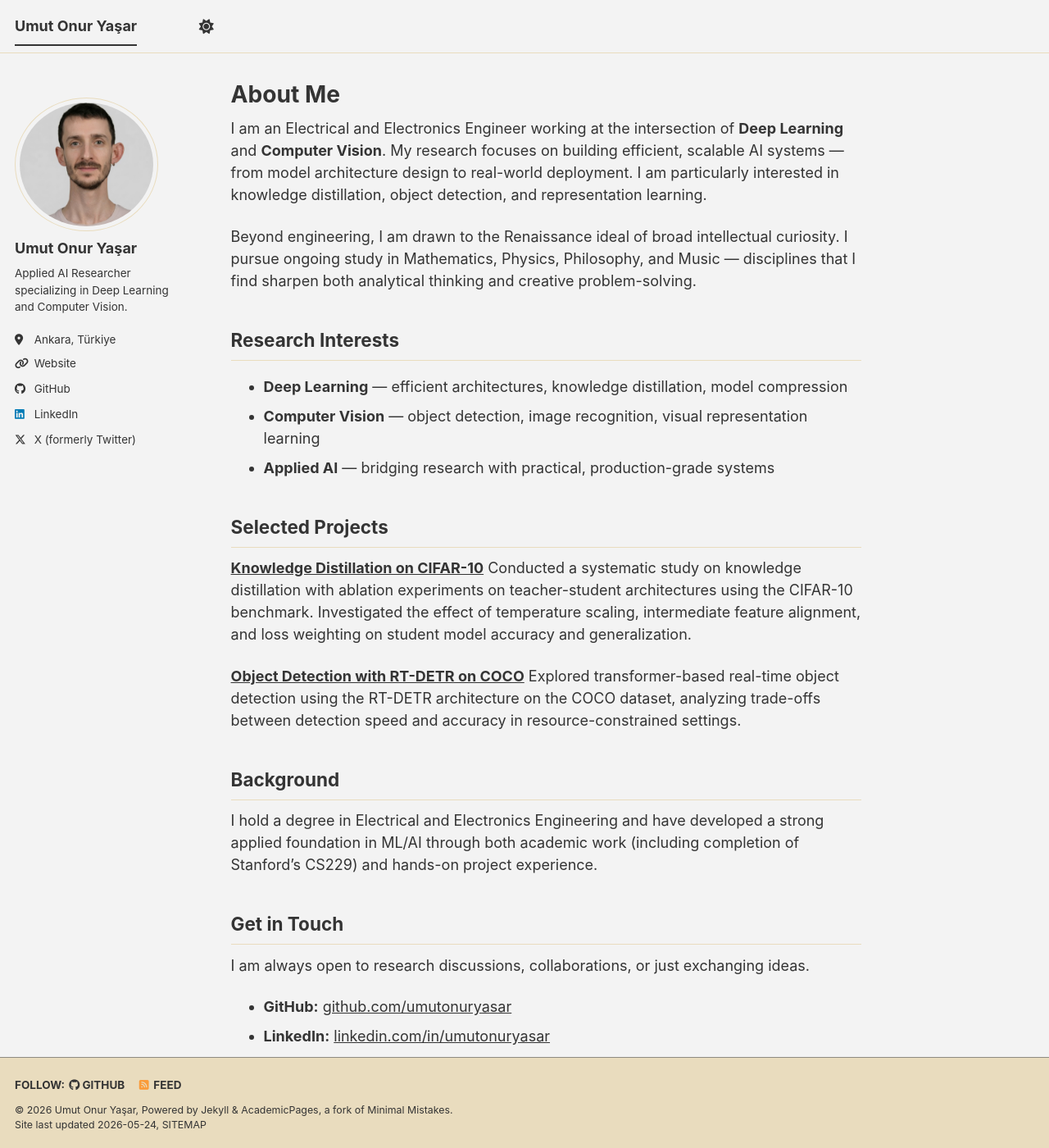
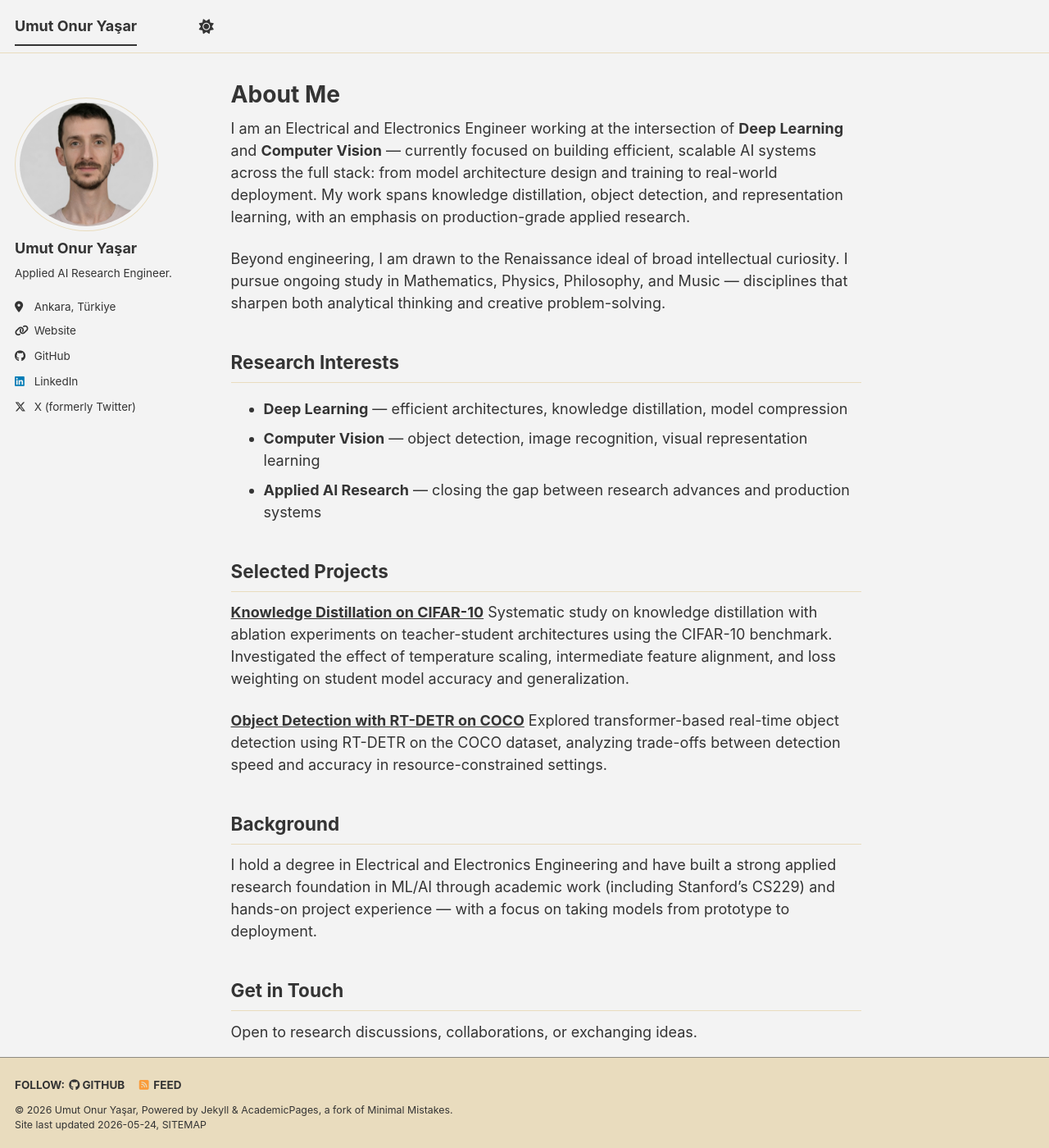
Before and after one commit to umutonuryasar/umutonuryasar.github.io, a Jekyll site: the page built from _pages/about.md, in a window 1280 px wide and 1400 px high. Shown: the whole window at 82% size. Built offline with Jekyll 4.4.1, drawn with Linux system fonts in a browser that asks for light colours; a script bundle is joined from its source files by our own code; library files that are not in the unit come from our copies.

Commit message:
Update bio and refine about page content for clarity and focus

```diff
--- a/_config.yml
+++ b/_config.yml
@@ -25,7 +25,7 @@ author:
   avatar           : "profile.png"
   name             : "Umut Onur Yaşar"
   pronouns         : # example: "she/her"
-  bio              : "Applied AI Researcher specializing in Deep Learning and Computer Vision."
+  bio              : "Applied AI Research Engineer."
   location         : "Ankara, Türkiye"
   employer         :
   uri              : "https://umutonuryasar.com"
@@ -149,7 +149,7 @@ social:
   links:
     - "https://github.com/umutonuryasar"
     - "https://linkedin.com/in/umutonuryasar"
-    - "https://umutonuryasar.com"
+    # - "https://umutonuryasar.com"
     - "https://x.com/umutonuryasar"
 
 
--- a/_pages/about.md
+++ b/_pages/about.md
@@ -7,33 +7,28 @@ redirect_from:
   - /about.html
 ---
 
-I am an Electrical and Electronics Engineer working at the intersection of **Deep Learning** and **Computer Vision**. My research focuses on building efficient, scalable AI systems — from model architecture design to real-world deployment. I am particularly interested in knowledge distillation, object detection, and representation learning.
+I am an Electrical and Electronics Engineer working at the intersection of **Deep Learning** and **Computer Vision** — currently focused on building efficient, scalable AI systems across the full stack: from model architecture design and training to real-world deployment. My work spans knowledge distillation, object detection, and representation learning, with an emphasis on production-grade applied research.
 
-Beyond engineering, I am drawn to the Renaissance ideal of broad intellectual curiosity. I pursue ongoing study in Mathematics, Physics, Philosophy, and Music — disciplines that I find sharpen both analytical thinking and creative problem-solving.
+Beyond engineering, I am drawn to the Renaissance ideal of broad intellectual curiosity. I pursue ongoing study in Mathematics, Physics, Philosophy, and Music — disciplines that sharpen both analytical thinking and creative problem-solving.
 
 ## Research Interests
 
 - **Deep Learning** — efficient architectures, knowledge distillation, model compression
 - **Computer Vision** — object detection, image recognition, visual representation learning
-- **Applied AI** — bridging research with practical, production-grade systems
+- **Applied AI Research** — closing the gap between research advances and production systems
 
 ## Selected Projects
 
 **[Knowledge Distillation on CIFAR-10](https://github.com/umutonuryasar/kd-cifar10)**
-Conducted a systematic study on knowledge distillation with ablation experiments on teacher-student architectures using the CIFAR-10 benchmark. Investigated the effect of temperature scaling, intermediate feature alignment, and loss weighting on student model accuracy and generalization.
+Systematic study on knowledge distillation with ablation experiments on teacher-student architectures using the CIFAR-10 benchmark. Investigated the effect of temperature scaling, intermediate feature alignment, and loss weighting on student model accuracy and generalization.
 
 **[Object Detection with RT-DETR on COCO](https://github.com/umutonuryasar/rt-detr-kd)**
-Explored transformer-based real-time object detection using the RT-DETR architecture on the COCO dataset, analyzing trade-offs between detection speed and accuracy in resource-constrained settings.
+Explored transformer-based real-time object detection using RT-DETR on the COCO dataset, analyzing trade-offs between detection speed and accuracy in resource-constrained settings.
 
 ## Background
 
-I hold a degree in Electrical and Electronics Engineering and have developed a strong applied foundation in ML/AI through both academic work (including completion of Stanford's CS229) and hands-on project experience.
+I hold a degree in Electrical and Electronics Engineering and have built a strong applied research foundation in ML/AI through academic work (including Stanford's CS229) and hands-on project experience — with a focus on taking models from prototype to deployment.
 
 ## Get in Touch
 
-I am always open to research discussions, collaborations, or just exchanging ideas.
-
-- **GitHub:** [github.com/umutonuryasar](https://github.com/umutonuryasar)
-- **LinkedIn:** [linkedin.com/in/umutonuryasar](https://linkedin.com/in/umutonuryasar)
-- **Kaggle:** [kaggle.com/umutonuryasar](https://kaggle.com/umutonuryasar)
-- **Website:** [umutonuryasar.com](https://umutonuryasar.com)
+Open to research discussions, collaborations, or exchanging ideas.
```
